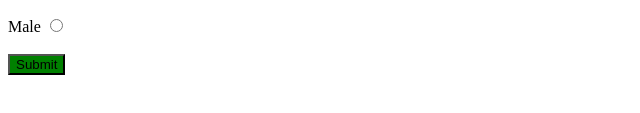
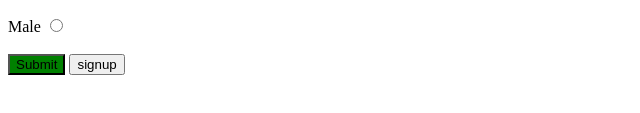
Before and after one commit to JuliaCyram/registration-page, a plain HTML site: page index.html in a window 1280 px wide. Shown: the part 363-476 px from the top of the page, without its empty margins (0-640 px from the left). Drawn offline with Linux system fonts and the light colour scheme.

Commit message:
Added signup button

```diff
--- a/index.html
+++ b/index.html
@@ -47,6 +47,7 @@
       <input type="radio"name="Gender">
     <br><br>
     <button id="submit-button">Submit</button>
+    <button>signup</button>
 
 
     </form>
```
